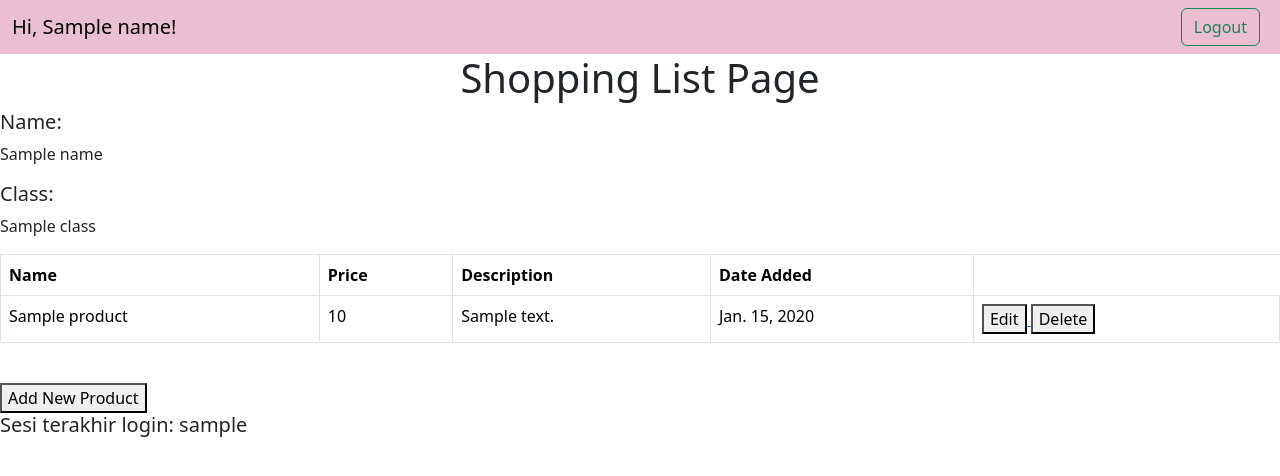
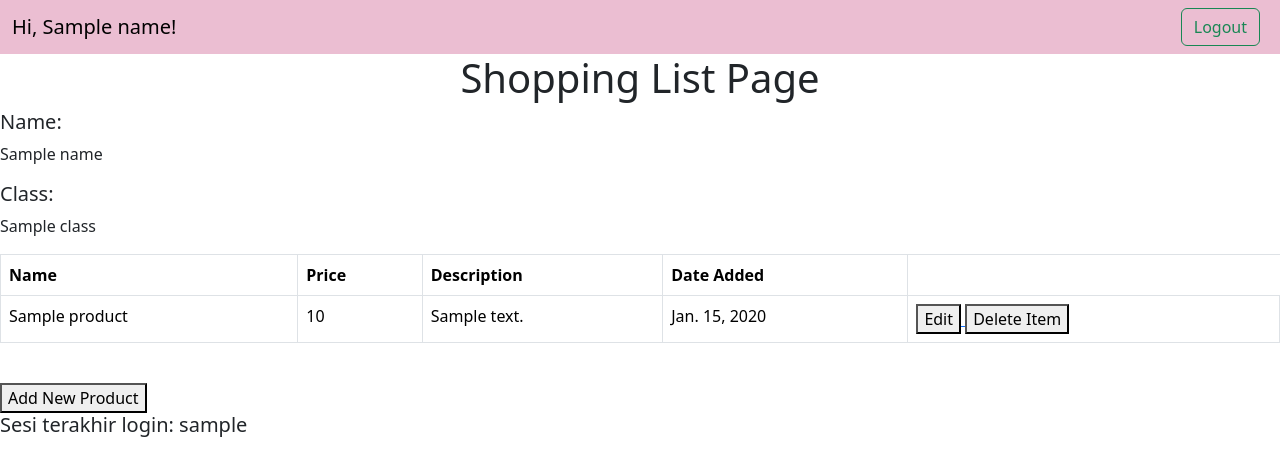
Before and after one commit to divieurora/shopping-list, a Django app: template main/templates/main.html in a window 1280 px wide. Shown: the top 476 px of the page. Run offline with Django 4.2, Linux system fonts and the light colour scheme; tables that the repository leaves empty hold one stand-in row (values such as "Sample post"); the template is opened without the code that fills it: values that come from a table or form of the project are taken from there, most other values are stand-ins (such as "Sample title", 1, 10 or a date in 2020).

Commit message:
tutorial 4 done

```diff
--- a/main/templates/main.html
+++ b/main/templates/main.html
@@ -48,7 +48,7 @@
                     </a>
                     <a href="{% url 'main:delete_product' product.pk %}">
                         <button>
-                            Delete
+                            Delete Item
                         </button>
                     </a>
                 </td>
```
